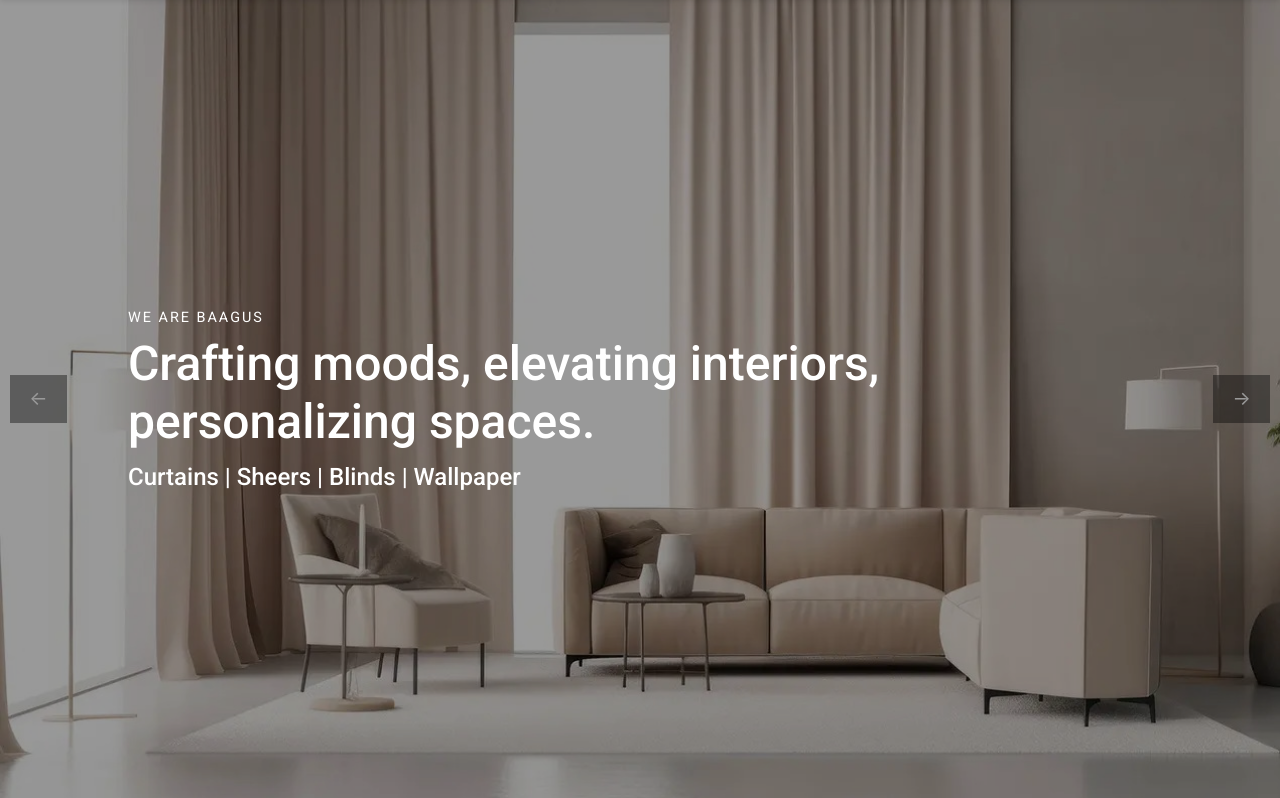
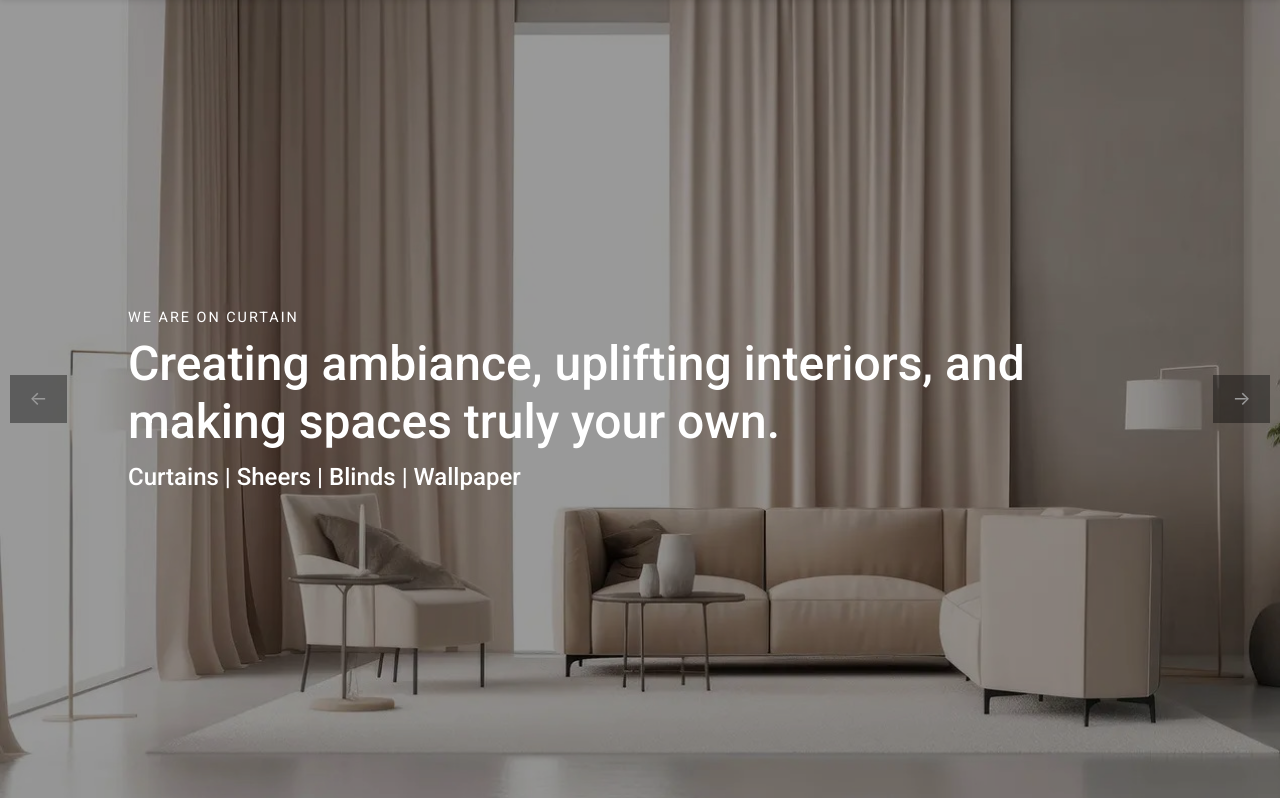
Before and after one commit to jerryvien/onncurtain, a PHP site: page / in a window 1280 px wide. Shown: the part 61-859 px from the top of the page. Run offline with PHP 8.4, Linux system fonts and the light colour scheme.

Commit message:
updated with slieder pointer

```diff
--- a/index.php
+++ b/index.php
@@ -102,8 +102,8 @@
   <!-- inside your existing <section class="slider">…</section>, insert: -->
 <div class="slider-mask"></div>
 <div class="slider-overlay">
-  <small>We Are Baagus</small>
-  <h1>Crafting moods, elevating interiors, personalizing spaces.</h1>
+  <small>We Are On Curtain</small>
+  <h1>Creating ambiance, uplifting interiors, and making spaces truly your own.</h1>
   <h2>Curtains | Sheers | Blinds | Wallpaper</h2>
 </div>
 
@@ -124,11 +124,13 @@
 
 <!-- put this at the end of your <body> (or in your bundle) -->
 <script>
-  (function() {
-    const slides = document.querySelectorAll('.slider .slide');
-    const prev  = document.querySelector('.slider .prev');
-    const next  = document.querySelector('.slider .next');
-    let current = 0, total = slides.length;
+document.addEventListener('DOMContentLoaded', () => {
+  const slider   = document.querySelector('.slider');
+  const slides   = slider.querySelectorAll('.slide');
+  const prevBtn  = slider.querySelector('.nav.prev');
+  const nextBtn  = slider.querySelector('.nav.next');
+  let   current  = 0,
+        total    = slides.length;
 
   function goTo(n) {
     slides[current].classList.remove('active');
@@ -136,13 +138,13 @@
     slides[current].classList.add('active');
   }
 
-    prev.addEventListener('click', () => goTo(current - 1));
-    next.addEventListener('click', () => goTo(current + 1));
+  prevBtn.addEventListener('click', () => goTo(current - 1));
+  nextBtn.addEventListener('click', () => goTo(current + 1));
 
-    // auto‐advance every 5s
   setInterval(() => goTo(current + 1), 5000);
-  })();
+});
 </script>
+
 
 <!-- About Section -->
 <section id="about" class="about section">
```
Lines whose indentation alone changed are shown as unchanged.
